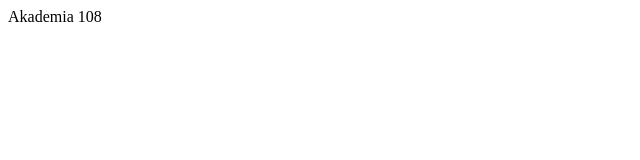
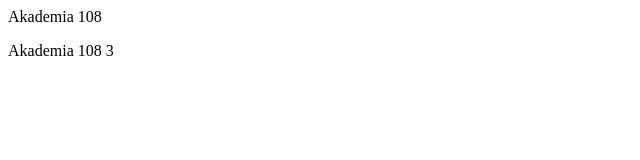
Before and after one commit to yagoda6/gitjestgit, a plain HTML site: page index.html in a window 1280 px wide. Shown: the whole page, without its empty margins (0-640 px from the left). Drawn offline with Linux system fonts and the light colour scheme.

Commit message:
trzeci paragraf

```diff
--- a/index.html
+++ b/index.html
@@ -1 +1,2 @@
 <p> Akademia 108 </p>
+<p> Akademia 108 3</p>
```
